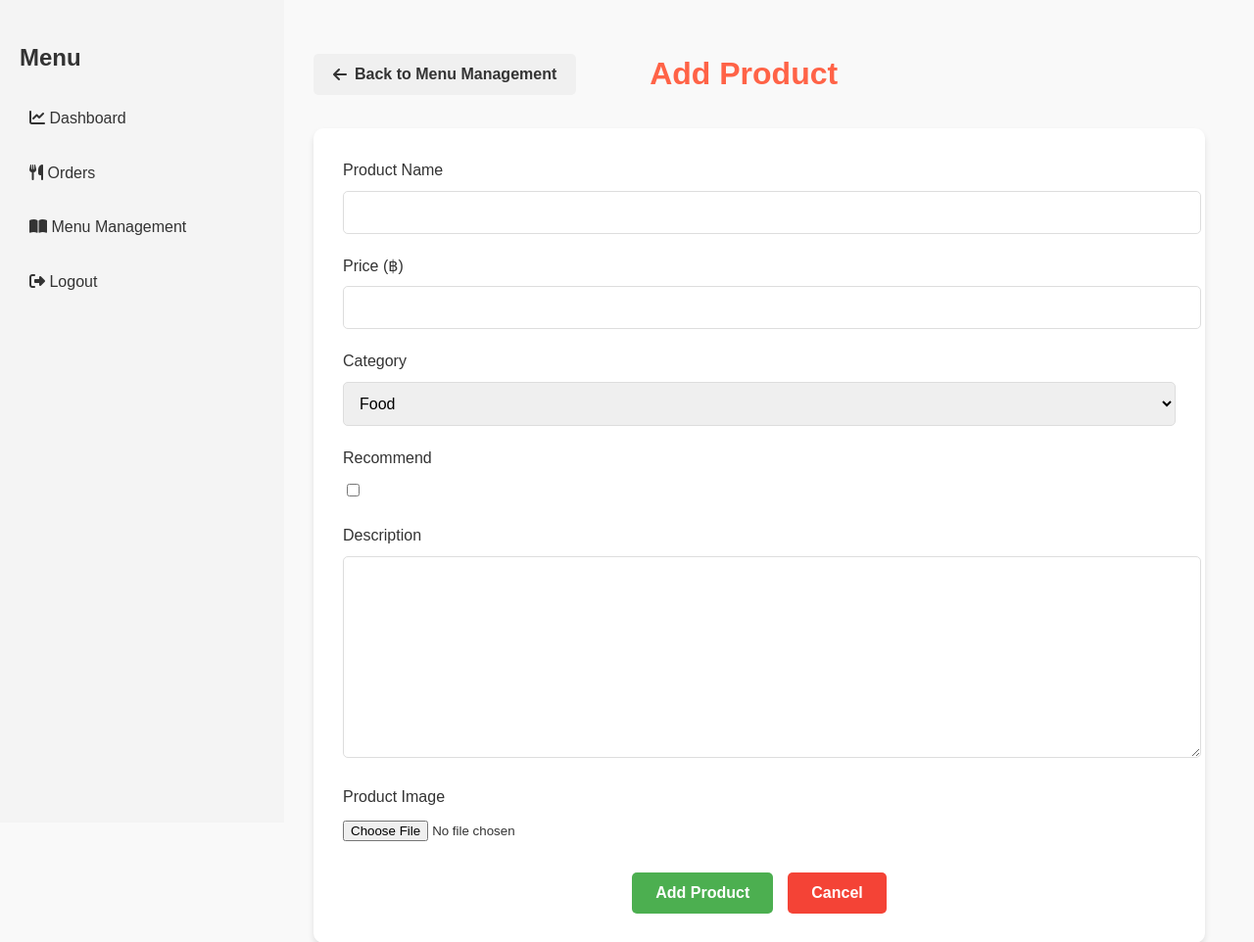
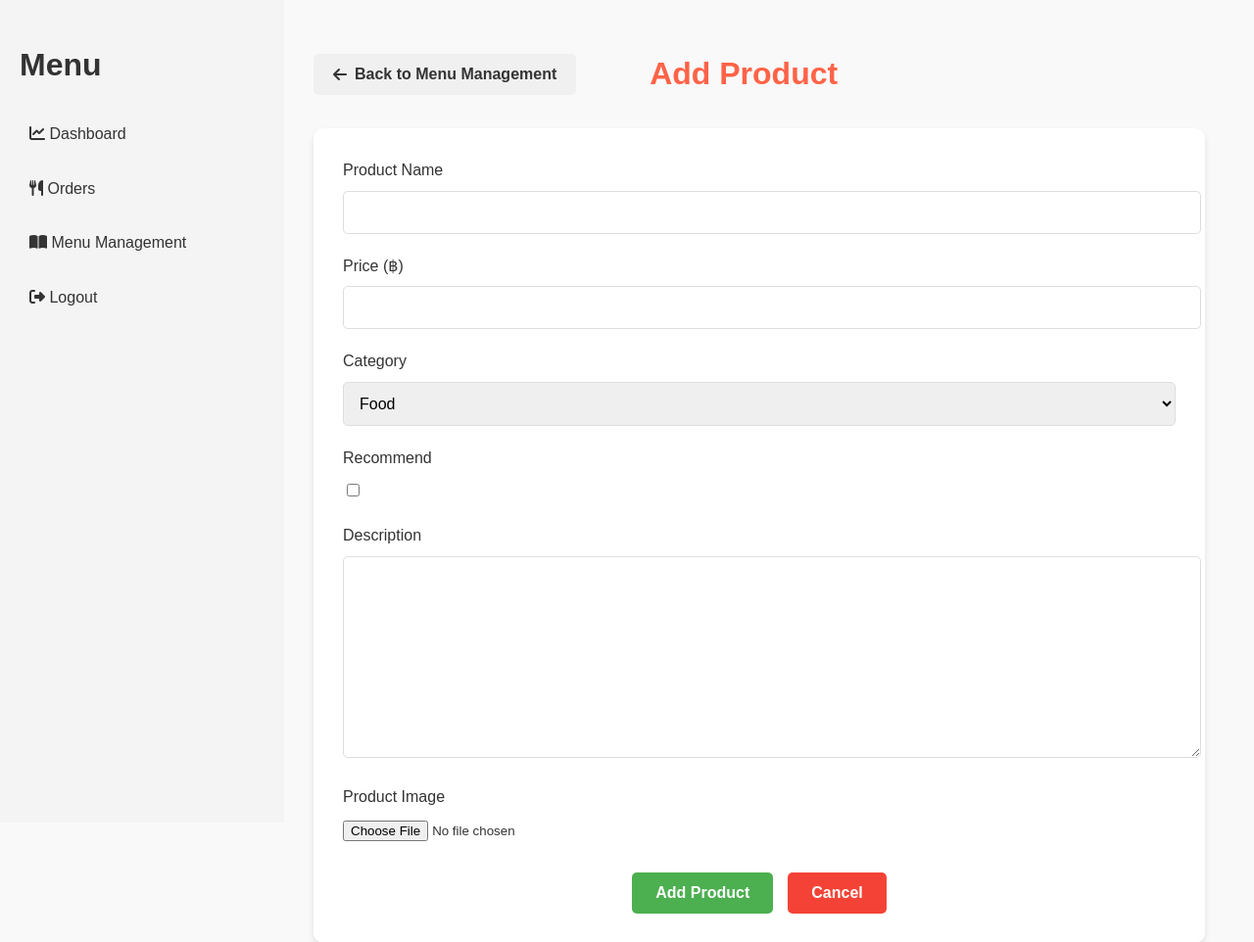
Before and after one commit to November567/restaurant_system, a Django app: page /add_product/ in a window 1280 px wide. Shown: the top 962 px of the page at 98% size. Run offline with Django 5.2, Linux system fonts and the light colour scheme; the visitor is signed in with stand-in values (Sample User, id 1).

Commit message:
adjust the alignment of sidebar

```diff
--- a/managementapp/templates/managementapp/kitchen.html
+++ b/managementapp/templates/managementapp/kitchen.html
@@ -9,7 +9,9 @@
     <title>Kitchen Display System</title>
     {% endblock %}
     {% block css %}
+    <link rel="stylesheet" href="{% static 'style_sidebar.css' %}">
     <link rel="stylesheet" href="{% static 'style_kitchen.css' %}">
+    <link rel="stylesheet" href="{% static 'style_menu_management.css' %}">
     <script src="https://kit.fontawesome.com/your-fontawesome-kit.js" crossorigin="anonymous"></script>
     <link rel="stylesheet" href="https://cdnjs.cloudflare.com/ajax/libs/font-awesome/6.4.0/css/all.min.css">
     {% endblock %}
@@ -57,23 +59,27 @@
 </head>
 
 <body>
-    <aside class="sidebar">
-        <h2>Menu</h2>
-        <nav>
-            <a href="{% url 'dashboard' %}" {% if request.resolver_match.url_name == 'dashboard' %}class="active"{% endif %}>
+
+    <div class="sidebar">
+        <h1 class="menu-title">Menu</h1>
+
+            <a href="{% url 'dashboard' %}" class="menu-link {% if request.resolver_match.url_name == 'dashboard' %}active{% endif %}">
                 <i class="fas fa-chart-line"></i> Dashboard
             </a>
-            <a href="{% url 'kitchen_display' %}" {% if request.resolver_match.url_name == 'kitchen_display' or request.resolver_match.url_name == 'completed_kitchen_display' %}class="active"{% endif %}>
+
+            <a href="{% url 'kitchen_display' %}" class="menu-link {% if request.resolver_match.url_name == 'kitchen_display' or request.resolver_match.url_name == 'completed_kitchen_display' %}active{% endif %}">
                 <i class="fas fa-utensils"></i> Orders
             </a>
-            <a href="{% url 'menu_management' %}" {% if request.resolver_match.url_name == 'menu_management' %}class="active"{% endif %}>
+
+            <a href="{% url 'menu_management' %}" class="menu-link {% if request.resolver_match.url_name == 'menu_management' %}active{% endif %}">
                 <i class="fas fa-book-open"></i> Menu Management
             </a>
-            <a href="{% url 'logout' %}">
+
+            <a href="{% url 'logout' %}" class="menu-link">
                 <i class="fas fa-sign-out-alt"></i> Logout
             </a>
-        </nav>
-    </aside>
+    </div>
+
     <div class="content">
         {% block content %}
         {% csrf_token %}
```
